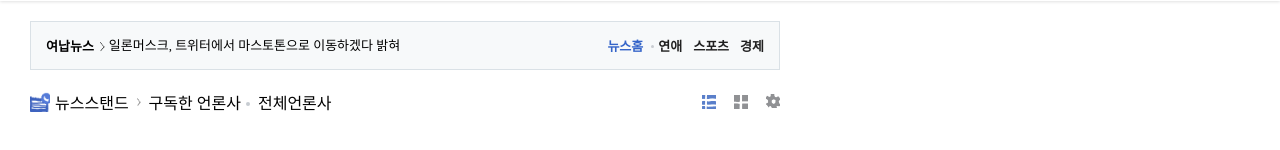
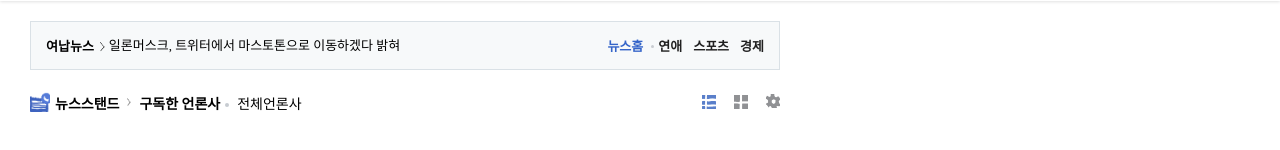
Before and after one commit to arkk200/Naver, a SvelteKit app: page / in a window 1280 px wide. Shown: the part 212-362 px from the top of the page. Built offline with nearby package versions, Linux system fonts and the light colour scheme; a web font is replaced by a local one.

Commit message:
STYLE :: NewsStandTitle.svelte 파일에 코드 분할
DESIGN :: NewsStandTitle에 뉴스스탠드 글자 굵기 변경

```diff
--- a/src/routes/common/Container/NewsStand/NewsStandSection/NewsStandSection.svelte
+++ b/src/routes/common/Container/NewsStand/NewsStandSection/NewsStandSection.svelte
@@ -1,77 +1,6 @@
-<div>
-    <nav class="news-stand-title">
-        <div class="presses">
-            <img src="/images/NewsStand/newsIcon.png" alt="news-stand" />
-            뉴스스탠드
-            <img src="/images/arrow.png" alt="arrow" />
-            <div>구독한 언론사</div>
-            <div>전체언론사</div>
-        </div>
-        <div class="view-radios">
-            <label>
-                <input name="frame" type="radio" checked />
-                <img src="/images/NewsStand/listIcon.png" alt="list-icon" />
-            </label>
-            <label>
-                <input name="frame" type="radio" />
-                <img src="/images/NewsStand/tileIcon.png" alt="tile-icon" />
-            </label>
-            <a href="/">
-                <img src="/images/NewsStand/settingsIcon.png" alt="settings-icon" />
-            </a>
-        </div>
-    </nav>
-</div>
+<script>
+    import NewsStandTitle from "./NewsStandTitle/NewsStandTitle.svelte";
 
-<style>
-    nav {
-        display: flex;
-        align-items: center;
-        justify-content: space-between;
-        padding: 22px 0 16px;
-    }
-    .presses {
-        display: flex;
-        align-items: flex-end;
-        column-gap: 5px;
-    }
-    .presses img:nth-child(1) {
-        height: 20px;
-    }
-    .presses img:nth-child(2) {
-        align-self: center;
-        height: 10px;
-    }
-    .presses div:last-child {
-        display: flex;
-        align-items: center;
-    }
-    .presses div:last-child::before {
-        content: '';
-        display: inline-block;
-        width: 4px;
-        height: 4px;
-        border-radius: 50%;
-        margin-right: 8px;
-        background-color: #c7ccd1;
-    }
+</script>
 
-    .view-radios {
-        display: flex;
-        align-items: center;
-        column-gap: 18px;
-    }
-    .view-radios label {
-        display: flex;
-        align-items: center;
-    }
-    .view-radios label input {
-        display: none;
-    }
-    .view-radios label input:checked ~ img {
-        filter: invert(38%) sepia(58%) saturate(870%) hue-rotate(192deg) brightness(85%) contrast(84%);
-    }
-    .view-radios img {
-        width: 14px;
-    }
-</style>
+<NewsStandTitle />
--- /dev/null
+++ b/src/routes/common/Container/NewsStand/NewsStandSection/NewsStandTitle/NewsStandTitle.svelte
@@ -0,0 +1,20 @@
+<script>
+    import PressesSelect from "./PressesSelect.svelte";
+    import ViewRadios from "./ViewRadios.svelte";
+
+</script>
+
+<div class="news-stand-title">
+    <PressesSelect />
+    <ViewRadios />
+</div>
+
+<style>
+    .news-stand-title {
+        display: flex;
+        align-items: center;
+        justify-content: space-between;
+        padding: 22px 0 16px;
+        font-size: 14px;
+    }
+</style>
--- /dev/null
+++ b/src/routes/common/Container/NewsStand/NewsStandSection/NewsStandTitle/PressesSelect.svelte
@@ -0,0 +1,50 @@
+<div class="presses-select">
+    <img src="/images/NewsStand/newsIcon.png" alt="news-stand" />
+    <p>뉴스스탠드</p>
+    <img src="/images/arrow.png" alt="arrow" />
+    <label>
+        <input name="presses-type" type="radio" checked />
+        <p>구독한 언론사</p>
+    </label>
+    <label>
+        <input name="presses-type" type="radio" />
+        <p>전체언론사</p>
+    </label>
+</div>
+
+<style>
+    .presses-select {
+        display: flex;
+        align-items: flex-end;
+        column-gap: 5px;
+    }
+    .presses-select > p {
+        font-weight: 600;
+    }
+    .presses-select img:nth-child(1) {
+        height: 20px;
+    }
+    .presses-select img:nth-child(3) {
+        align-self: center;
+        height: 10px;
+    }
+    .presses-select label:last-child {
+        display: flex;
+        align-items: center;
+    }
+    .presses-select label:last-child::before {
+        content: '';
+        display: inline-block;
+        width: 4px;
+        height: 4px;
+        border-radius: 50%;
+        margin-right: 8px;
+        background-color: #c7ccd1;
+    }
+    .presses-select label input {
+        display: none;
+    }
+    .presses-select label input:checked ~ p {
+        font-weight: 600;
+    }
+</style>
--- /dev/null
+++ b/src/routes/common/Container/NewsStand/NewsStandSection/NewsStandTitle/ViewRadios.svelte
@@ -0,0 +1,34 @@
+<div class="view-radios">
+    <label>
+        <input name="frame" type="radio" checked />
+        <img src="/images/NewsStand/listIcon.png" alt="list-icon" />
+    </label>
+    <label>
+        <input name="frame" type="radio" />
+        <img src="/images/NewsStand/tileIcon.png" alt="tile-icon" />
+    </label>
+    <a href="/">
+        <img src="/images/NewsStand/settingsIcon.png" alt="settings-icon" />
+    </a>
+</div>
+
+<style>
+    .view-radios {
+        display: flex;
+        align-items: center;
+        column-gap: 18px;
+    }
+    .view-radios label {
+        display: flex;
+        align-items: center;
+    }
+    .view-radios label input {
+        display: none;
+    }
+    .view-radios label input:checked ~ img {
+        filter: invert(38%) sepia(58%) saturate(870%) hue-rotate(192deg) brightness(85%) contrast(84%);
+    }
+    .view-radios img {
+        width: 14px;
+    }
+</style>
```
